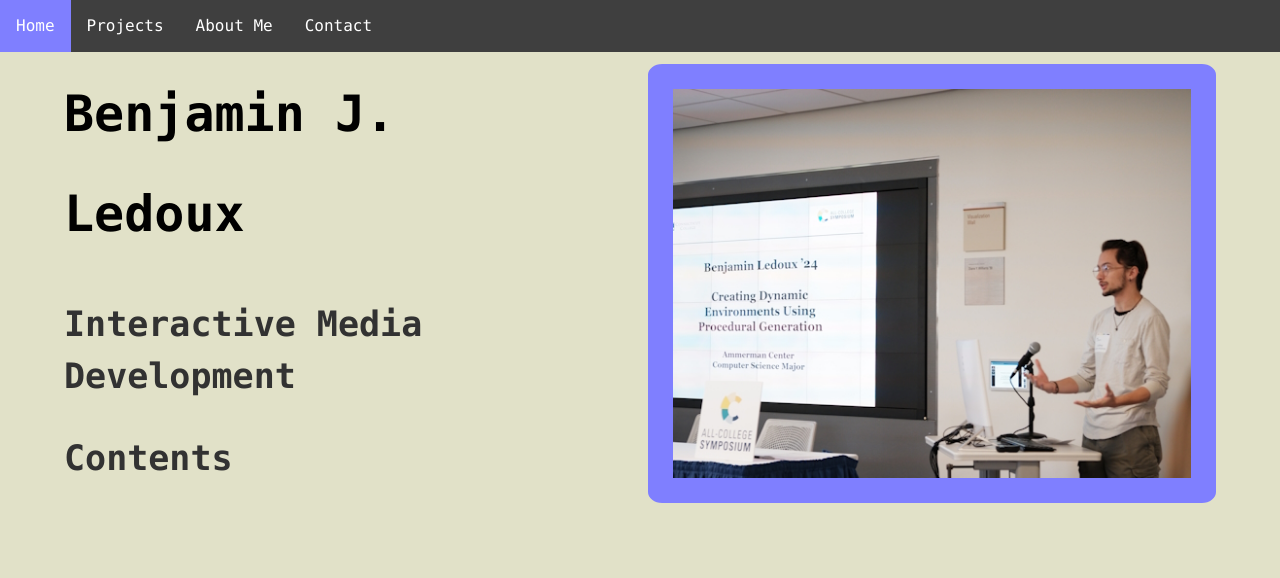
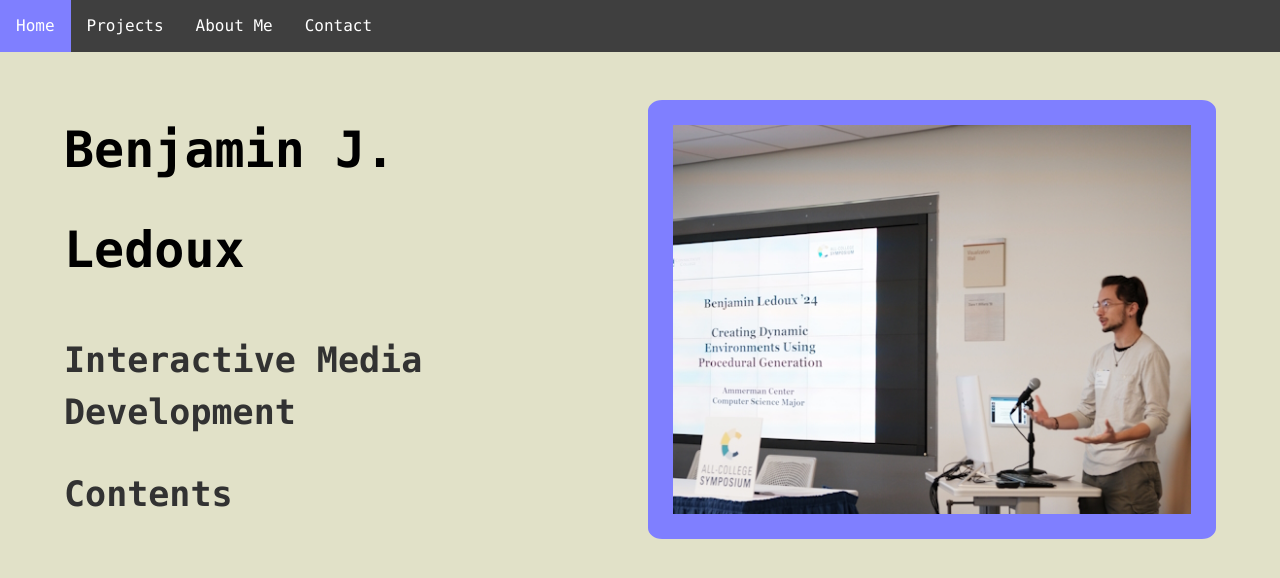
Before and after one commit to bledoux2002/bledoux2002.github.io, a plain HTML site: page index.html in a window 1280 px wide. Drawn offline with Linux system fonts and the light colour scheme.

Commit message:
adjusted body top margin

```diff
--- a/styles.css
+++ b/styles.css
@@ -7,7 +7,7 @@ body {
 	font-family: "Cascadia", Lucida Console, monospace;
 	background-color: rgb(225, 225, 200);
 	margin: 5%;
-	top: 250px;
+	margin-top: 100px;
 	line-height: 1.5;
 
 }
```
